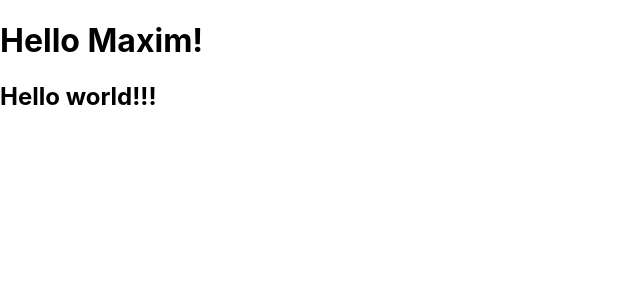
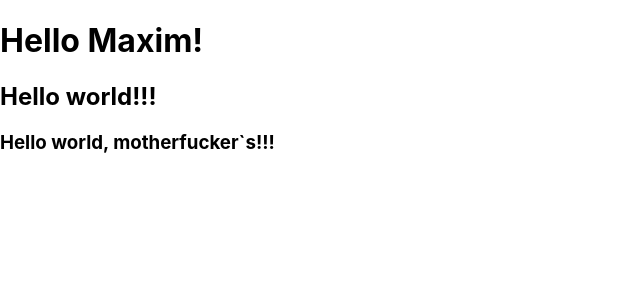
Before and after one commit to MaksimLisovoi/wallet-project-frontend, a React (Create React App) app: page / in a window 1280 px wide. Shown: the top 300 px of the page, without its empty margins (0-640 px from the left). Built offline with nearby package versions, Linux system fonts and the light colour scheme.

Commit message:
Update App.js

```diff
--- a/src/App.js
+++ b/src/App.js
@@ -10,6 +10,7 @@ class App extends Component {
         <h1>Hello Maxim!</h1>
 
         <h2>Hello world!!!</h2>
+        <h3>Hello world, motherfucker`s!!!</h3>
 
       </>
     );
```
